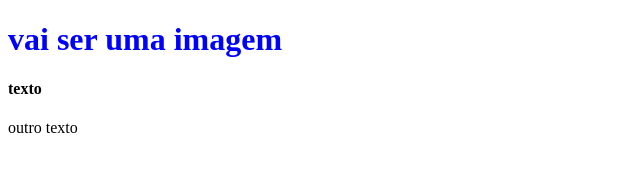
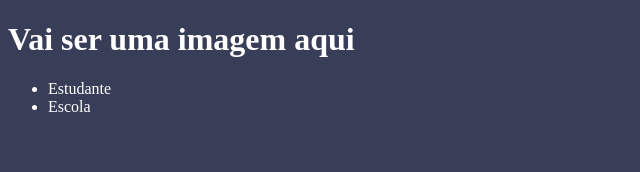
Before and after one commit to carlos007869/Trabalho, a plain HTML site: page index.html in a window 1280 px wide. Shown: the whole page, without its empty margins (0-640 px from the left). Drawn offline with Linux system fonts and the light colour scheme.

Commit message:
55654654

```diff
--- a/index.html
+++ b/index.html
@@ -8,8 +8,12 @@
     <title>Document</title>
 </head>
 <body>
-    <h1>vai ser uma imagem</h1>
-    <h4>texto</h4>
-    <p>outro texto</p>
+    <header>
+        <h1>Vai ser uma imagem aqui</h1>
+        <ul>
+        <li>Estudante</li>
+        <li>Escola</li>
+        </ul>
+        </header>
 </body>
 </html>
--- a/style.css
+++ b/style.css
@@ -1,3 +1,4 @@
-h1 {
-    color: blue;
-}
+body {
+    background-color: #383D58;
+    color: white;
+    }
```
